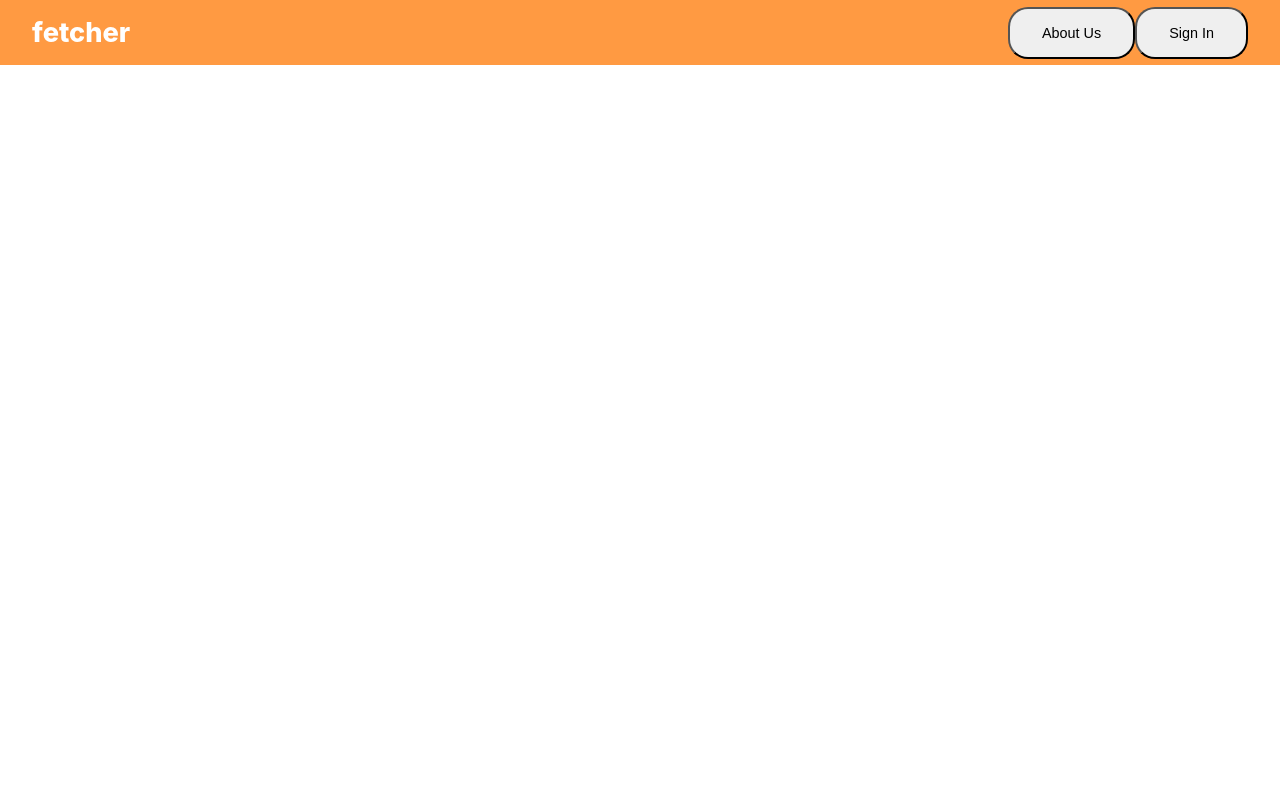
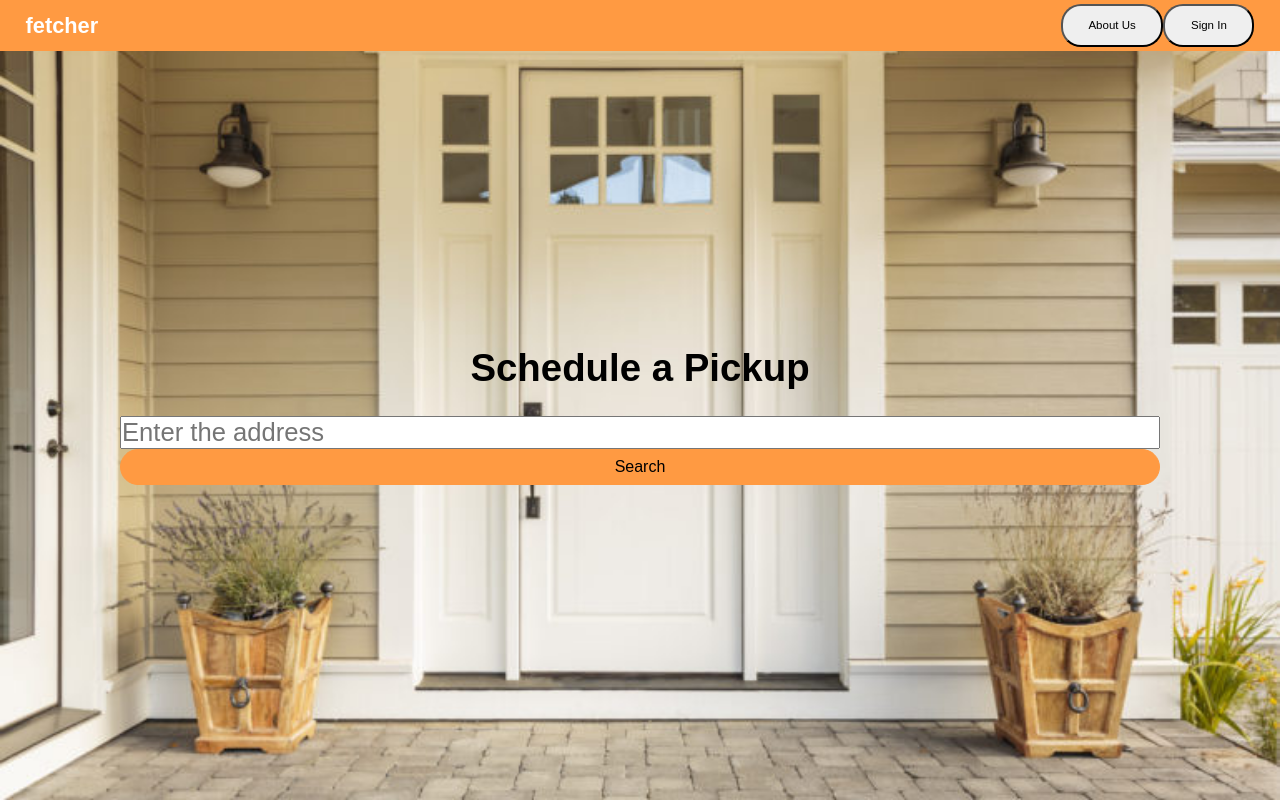
Before and after one commit to Hamza975A/Fetcher, a Next.js app in the folder frontend/: page / in a window 1280 px wide. Built offline with nearby package versions, Linux system fonts and the light colour scheme.

Commit message:
Home page

```diff
--- /dev/null
+++ b/frontend/components/GlobalComponents.js
@@ -0,0 +1,120 @@
+import styled from "styled-components";
+
+// TODO: Cleanup this code.
+
+export const Section = styled.section`
+  display: ${(props) => (props.grid ? "grid" : "flex")};
+  flex-direction: ${(props) => (props.row ? "row" : "column")};
+  padding: ${(props) => (props.nopadding ? "0" : "32px 48px 0")};
+  margin: 0 auto;
+  max-width: 1040px;
+  box-sizing: content-box;
+  position: relative;
+  overflow: hidden;
+  grid-template-columns: 1fr 1fr;
+
+  @media ${(props) => props.theme.breakpoints.md} {
+    padding: 24px 48px 0;
+    flex-direction: column;
+  }
+
+  @media ${(props) => props.theme.breakpoints.sm} {
+    padding: ${(props) => (props.nopadding ? "0" : "16px 16px 0")};
+
+    width: calc(100vw - 32px);
+    flex-direction: column;
+  }
+`;
+
+export const SectionTitle = styled.h2`
+  font-weight: 800;
+  font-size: ${(props) => (props.main ? "65px" : "56px")};
+  line-height: ${(props) => (props.main ? "72px" : "56px")};
+  width: max-content;
+  max-width: 100%;
+  background: black;
+  -webkit-background-clip: text;
+  -webkit-text-fill-color: transparent;
+  margin-bottom: 16px;
+  padding: ${(props) => (props.main ? "58px 0 16px" : "0")};
+
+  @media ${(props) => props.theme.breakpoints.md} {
+    font-size: ${(props) => (props.main ? "56px" : "48px")};
+    line-height: ${(props) => (props.main ? "56px" : "48px")};
+    margin-bottom: 12px;
+    padding: ${(props) => (props.main ? "40px 0 12px" : "0")};
+  }
+
+  @media ${(props) => props.theme.breakpoints.sm} {
+    font-size: 32px;
+    line-height: 40px;
+    font-size: ${(props) => (props.main ? "28px" : "32px")};
+    line-height: ${(props) => (props.main ? "32px" : "40px")};
+    margin-bottom: 8px;
+    padding: ${(props) => (props.main ? "16px 0 8px" : "0")};
+    max-width: 100%;
+  }
+`;
+
+export const SectionText = styled.p`
+  max-width: 800px;
+  font-size: 24px;
+  line-height: 40px;
+  font-weight: 300;
+  padding-bottom: 3.6rem;
+  color: rgba(0, 0, 0, 0.5);
+
+  @media ${(props) => props.theme.breakpoints.md} {
+    max-width: 670px;
+    font-size: 20px;
+    line-height: 32px;
+    padding-bottom: 24px;
+  }
+
+  @media ${(props) => props.theme.breakpoints.sm} {
+    font-size: 16px;
+    line-height: 24px;
+    padding-bottom: 16px;
+  }
+`;
+
+export const SectionDivider = styled.div`
+  width: 64px;
+  height: 6px;
+  border-radius: 10px;
+  background-color: #fff;
+  background: ${(props) =>
+    props.colorAlt
+      ? "linear-gradient(270deg, #F46737 0%, #945DD6 100%)"
+      : "linear-gradient(270deg, #13ADC7 0%, #945DD6 100%)"};
+
+  margin: ${(props) => (props.divider ? "4rem 0" : "")};
+
+  @media ${(props) => props.theme.breakpoints.md} {
+    width: 48px;
+    height: 4px;
+  }
+
+  @media ${(props) => props.theme.breakpoints.sm} {
+    width: 32px;
+    height: 2px;
+  }
+`;
+export const SectionSubText = styled.p`
+  max-width: 800px;
+  font-weight: 300;
+  font-size: 18px;
+  line-height: 32px;
+  color: rgba(255, 255, 255, 0.75);
+
+  @media ${(props) => props.theme.breakpoints.md} {
+    max-width: 672px;
+    font-size: 16px;
+    line-height: 25px;
+  }
+
+  @media ${(props) => props.theme.breakpoints.sm} {
+    font-size: 14px;
+    line-height: 22px;
+  }
+`;
--- /dev/null
+++ b/frontend/components/Home-Page.js
@@ -0,0 +1,69 @@
+import React from "react";
+
+import { Section } from "./GlobalComponents";
+import styled from "styled-components";
+import Image from "next/image";
+import PropTypes from "prop-types";
+import Router from "next/router";
+
+const SearchText = styled.h1`
+  font-size: 1.5em;
+  text-align: center;
+  color: black;
+`;
+
+const Button = styled.button`
+  text-align: center;
+  padding: 8px 16px;
+  color: black;
+  background-color: #ff9a42;
+  border: 1px solid;
+  border-color: #ff9a42;
+  border-radius: 20px;
+  font-size: 16px;
+
+  &:hover:not(:disabled),
+  &:active:not(:disabled),
+  &:focus {
+    outline: 0;
+    color: black;
+    border-color: #ffaf69;
+    background-color: #ffaf69;
+    cursor: pointer;
+  }
+`;
+
+Button.propTypes = {
+  disabled: PropTypes.bool,
+  children: PropTypes.node.isRequired,
+};
+
+export const HomePage = () => {
+  return (
+    <>
+      <Image
+        src="/asset/home.jpg"
+        layout="fill"
+        alt="Picture of Front Door"
+        objectFit="cover"
+      />
+
+      {/* TODO: Find some other way to move it to the center. */}
+      <Section></Section>
+      <Section></Section>
+      <Section></Section>
+      <Section></Section>
+      <Section></Section>
+      <Section></Section>
+      <Section></Section>
+      <Section></Section>
+      <Section></Section>
+
+      <Section>
+        <SearchText> Schedule a Pickup </SearchText>
+        <input placeholder="Enter the address"></input>
+        <Button onClick={() => Router.push("/orders")}> Search </Button>
+      </Section>
+    </>
+  );
+};
--- a/frontend/components/Layout.js
+++ b/frontend/components/Layout.js
@@ -12,8 +12,8 @@ export const Container = styled.div`
 export const Layout = ({ children }) => {
   return (
     <Container>
+      <main>{children}</main>
       <Navbar></Navbar>
-      <main>{children}</main>
     </Container>
   );
 };
--- a/frontend/package.json
+++ b/frontend/package.json
@@ -15,7 +15,8 @@
     "next": "12.1.0",
     "react": "17.0.2",
     "react-dom": "17.0.2",
-    "styled-components": "^5.3.3"
+    "styled-components": "^5.3.3",
+    "styled-normalize": "^8.0.7"
   },
   "devDependencies": {
     "babel-plugin-styled-components": "^2.0.6",
--- a/frontend/pages/_app.js
+++ b/frontend/pages/_app.js
@@ -1,5 +1,6 @@
 import "../styles/globals.css";
 import React from "react";
+import Theme from "../styles/theme";
 
 /**
  * Default App component from Next.js
@@ -7,7 +8,13 @@ import React from "react";
  * @return {JSX.Element}
  */
 function MyApp({ Component, pageProps }) {
-  return <Component {...pageProps} />;
+  return (
+    <>
+      <Theme>
+        <Component {...pageProps} />;
+      </Theme>
+    </>
+  );
 }
 
 export default MyApp;
--- a/frontend/pages/index.js
+++ b/frontend/pages/index.js
@@ -1,5 +1,5 @@
 import React from "react";
-
+import { HomePage } from "../components/Home-Page";
 import { Layout } from "../components/Layout";
 
 /**
@@ -7,5 +7,9 @@ import { Layout } from "../components/Layout";
  * @return {JSX.Element}
  */
 export default function Home() {
-  return <Layout></Layout>;
+  return (
+    <Layout>
+      <HomePage />
+    </Layout>
+  );
 }
--- /dev/null
+++ b/frontend/styles/globals.js
@@ -0,0 +1,34 @@
+import { createGlobalStyle } from "styled-components";
+import { normalize } from "styled-normalize";
+
+const GlobalStyles = createGlobalStyle`
+  ${normalize};
+
+  * {
+    box-sizing: border-box;
+    margin: 0;
+    padding: 0;
+  }
+  html {
+    font-size: 80%;
+    scroll-behavior: smooth;
+  }
+  body {
+    font-family: ${(props) => props.theme.fonts.main};
+    font-size: 2rem;
+    background: ${(props) => props.theme.colors.background1};
+    color: ${(props) => props.theme.colors.primary1};
+    cursor: default;
+  }
+  h1,h2,h3,h4,h5,h6,button {
+    font-family: ${(props) => props.theme.fonts.title};
+  }
+  a {
+    text-decoration: none;
+  }
+  li{
+    list-style: none;
+  }
+`;
+
+export default GlobalStyles;
--- /dev/null
+++ b/frontend/styles/theme.js
@@ -0,0 +1,13 @@
+import { ThemeProvider } from "styled-components";
+import React from "react";
+import theme from "../themes/default";
+import GlobalStyles from "./globals";
+
+const Theme = ({ children }) => (
+  <ThemeProvider theme={theme}>
+    <GlobalStyles />
+    {children}
+  </ThemeProvider>
+);
+
+export default Theme;
--- /dev/null
+++ b/frontend/themes/default.js
@@ -0,0 +1,22 @@
+export default {
+  // Temp fonts
+  fonts: {
+    title: "Space Grotesk, sans-serif",
+    main: "Space Grotesk, sans-serif",
+  },
+  // Colors for layout
+  colors: {
+    primary1: "black",
+    background1: "#FFFFFF",
+    accent1: "hsl(34.9,98.6%,72.9%)",
+    button: "hsl(205.1,100%,36.1%)",
+    background2: "hsl(232.7,27.3%,23.7%)",
+  },
+  // Breakpoints for responsive design
+  breakpoints: {
+    sm: "screen and (max-width: 640px)",
+    md: "screen and (max-width: 768px)",
+    lg: "screen and (max-width: 1024px)",
+    xl: "screen and (max-width: 1280px)",
+  },
+};
```
Also changed, not shown: frontend/public/asset/home.jpg (added).
